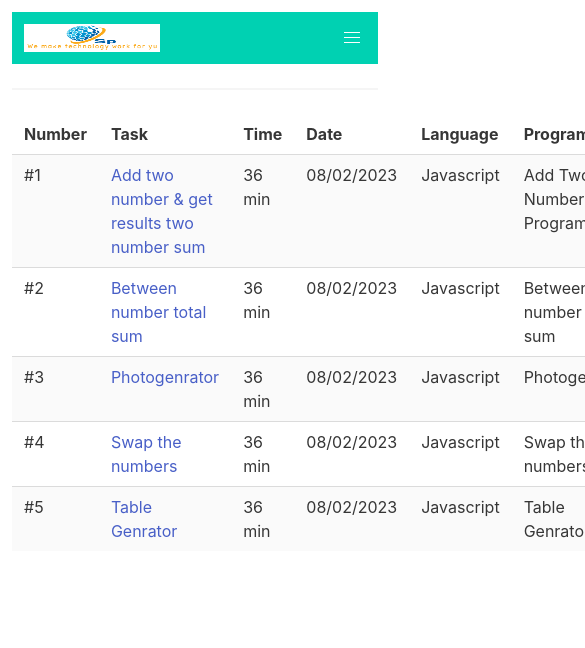
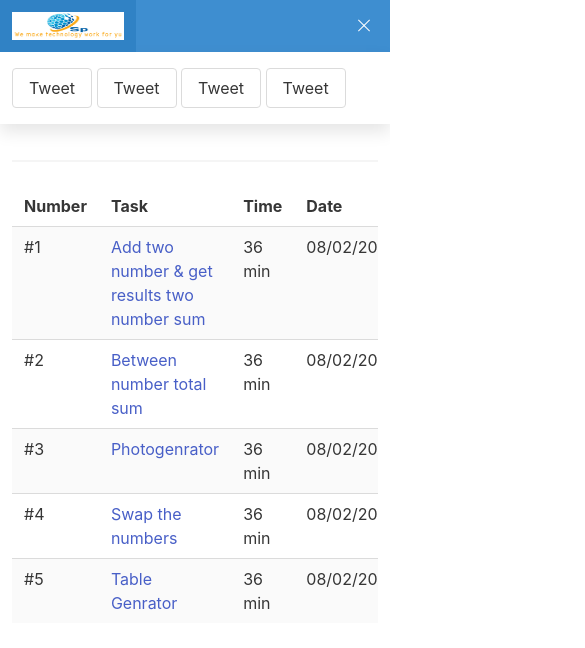
Before and after one commit to Satish3600/learningprojects, a plain HTML site: page index.html in a window 390 px wide. Both pictures are taken after a click on the element 352 px from the left and 38 px from the top of the page. Shown: the top 648 px of the page, 585 px wide, since content can reach past the window. Drawn offline with nearby package versions, Linux system fonts and the light colour scheme.

Commit message:
changes in navbar

```diff
--- a/index.html
+++ b/index.html
@@ -10,11 +10,12 @@
 </head>
 
 <body>
-<div class="container p-3">
-  <nav class="navbar is-primary">
+
+<div class="container">
+  <nav class="navbar is-info">
     <div class="navbar-brand">
       <a class="navbar-item" href="https://bulma.io">
-        <img src="images/logo.png" width="136" height="38">
+        <img src="images/logo.png" alt="Bulma: a modern CSS framework based on Flexbox" width="112" height="28">
       </a>
       <a class="navbar-item is-hidden-desktop" href="https://github.com/jgthms/bulma" target="_blank">
         <span class="icon" style="color: #333;">
@@ -26,45 +27,66 @@
           <i class="fab fa-twitter"></i>
         </span>
       </a>
-      <div class="navbar-burger burger" data-target="navMenuExample2">
+      <div class="navbar-burger burger" data-target="navMenuExample4">
         <span></span>
         <span></span>
         <span></span>
       </div>
     </div>
-    <div id="navMenuExample2" class="navbar-menu">
-      <div class="navbar-start">
-        <a class="navbar-item " href="#">
-          <!-- fdjhbj? -->
-        </a>
+    <div id="navMenuExample4" class="navbar-menu">
 
-      </div>
       <div class="navbar-end">
-
         <div class="navbar-item">
           <div class="field is-grouped">
             <p class="control">
               <a id="twitter" class="button">
-                <span>Daily Exercise</span>
+                <span>Tweet</span>
               </a>
               <a id="twitter" class="button">
-                <span>Front End Developer</span>
+                <span>Tweet</span>
               </a>
               <a id="twitter" class="button">
-                <span>JavaScript</span>
+                <span>Tweet</span>
               </a>
               <a id="twitter" class="button">
-                <span>Html</span>
+                <span>Tweet</span>
               </a>
+            </p>
+
           </div>
         </div>
       </div>
     </div>
   </nav>
+</div>
+<script>
+  document.addEventListener('DOMContentLoaded', () => {
 
-  <!-- table starts -->
+// Get all "navbar-burger" elements
+const $navbarBurgers = Array.prototype.slice.call(document.querySelectorAll('.navbar-burger'), 0);
+
+// Add a click event on each of them
+$navbarBurgers.forEach( el => {
+  el.addEventListener('click', () => {
+
+    // Get the target from the "data-target" attribute
+    const target = el.dataset.target;
+    const $target = document.getElementById(target);
+
+    // Toggle the "is-active" class on both the "navbar-burger" and the "navbar-menu"
+    el.classList.toggle('is-active');
+    $target.classList.toggle('is-active');
+
+  });
+});
+
+});
+</script>
+ <!-- table starts -->
+<div class="container p-3">
 <hr>
-  <table class="table is-striped is-fullwidth">
+<div class="table-container">
+  <table class=" table is-striped is-fullwidth ">
       <tr>
         <th>Number</th>
         <th>Task</th>
@@ -114,13 +136,8 @@
         <td>Javascript</td>
         <td>Table Genrator</td>
       </tr>
-
-
-
-
-
-
   </table>
+</div>
 </div>
 </body>
 
```
